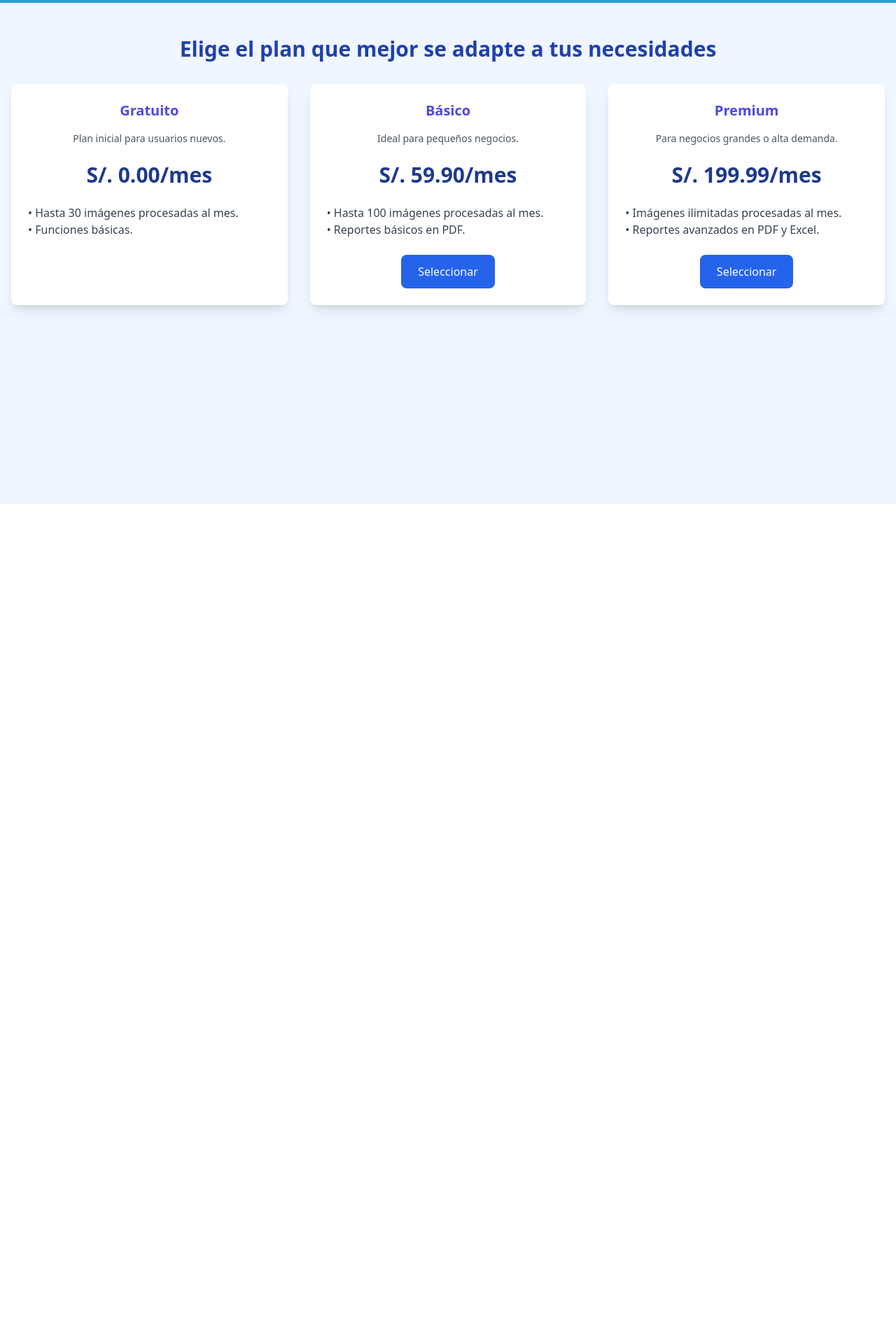
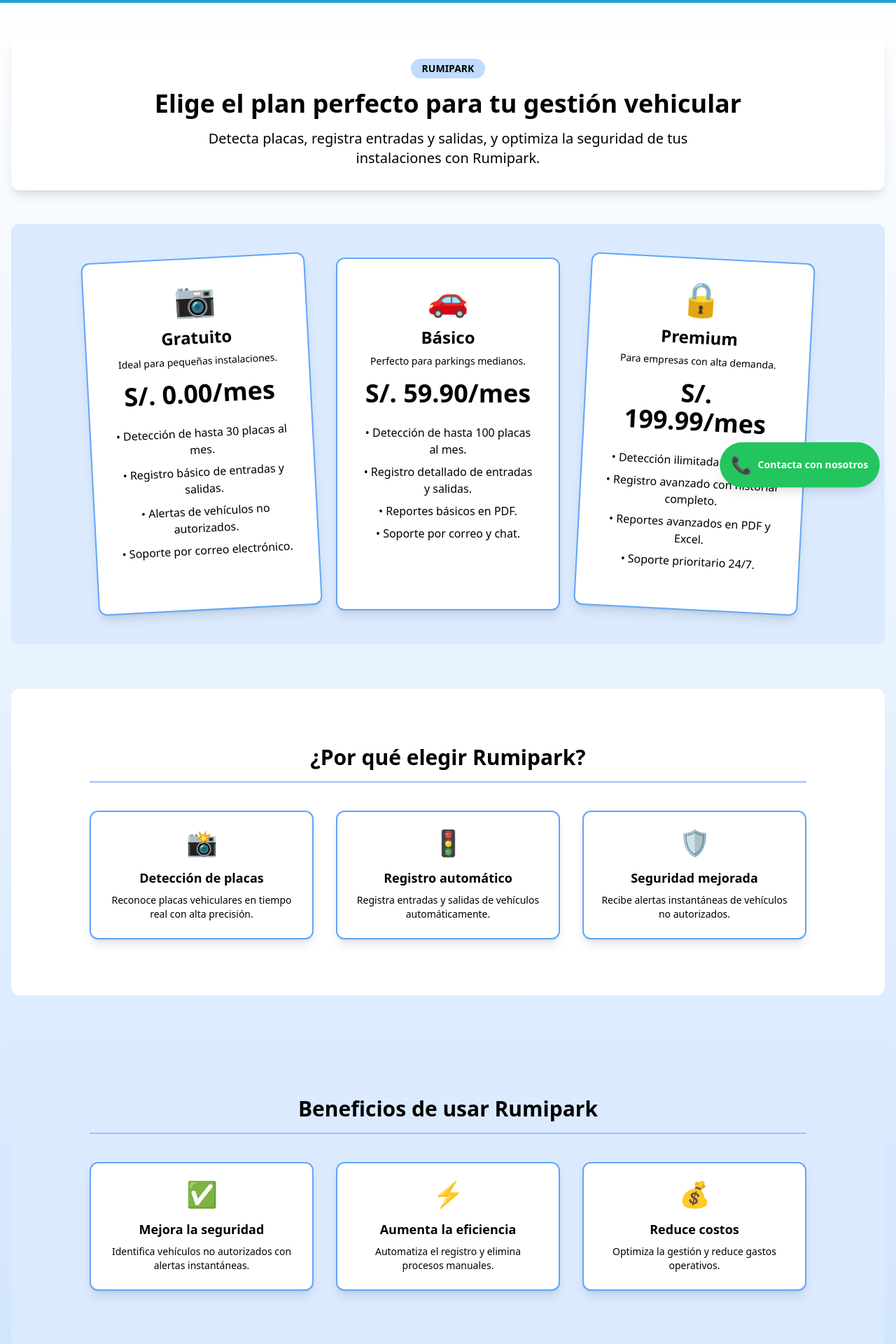
Before and after one commit to Plaquitas19/rumipark, a React (Create React App) app: page / in a window 1280 px wide. Shown: the part 80-2000 px from the top of the page at 70% size. Before the commit the page ends 800 px from the top, so only its background shows below. Built offline with nearby package versions, Linux system fonts and the light colour scheme.

Commit message:
Update PricingPlans.jsx

```diff
--- a/src/client/PricingPlans.jsx
+++ b/src/client/PricingPlans.jsx
@@ -1,164 +1,260 @@
-import React, { useState, useEffect } from "react";
+import React, { useState } from "react";
 import Header from "./Header";
 import { useNavigate } from "react-router-dom";
 
-// Componente PlanCard para mostrar cada plan
-const PlanCard = ({ title, price, description, features, onSelect }) => (
-  <div className="bg-white rounded-lg shadow-lg p-6">
-    <h2 className="text-xl font-semibold text-center text-indigo-600 mb-4">
-      {title}
-    </h2>
-    <p className="text-sm text-center text-gray-600 mb-6">{description}</p>
-    <p className="text-3xl font-semibold text-center text-blue-900 mb-6">
-      {price}
-    </p>
-    <ul className="mb-6 text-gray-700">
+const PlanCard = ({ title, price, description, features, icon, rotate }) => (
+  <div
+    className={`bg-white rounded-xl p-8 flex flex-col items-center text-black shadow-lg border-2 border-blue-400 transform transition-all duration-300 hover:scale-105 ${rotate}`}
+  >
+    <div className="text-5xl mb-4 text-blue-500">{icon}</div>
+    <h2 className="text-2xl font-bold text-center mb-2">{title}</h2>
+    <p className="text-sm text-center mb-4">{description}</p>
+    <p className="text-4xl font-bold text-center mb-6">{price}</p>
+    <ul className="mb-6 text-center space-y-2">
       {features.map((feature, index) => (
         <li key={index}>• {feature}</li>
       ))}
     </ul>
-    {onSelect && (
-      <div className="flex justify-center">
-        <button
-          onClick={onSelect}
-          className="bg-blue-600 text-white py-3 px-6 rounded-lg hover:bg-blue-700"
-        >
-          Seleccionar
-        </button>
-      </div>
-    )}
   </div>
 );
 
-// Configuración de los planes con IDs del backend
+const InfoCard = ({ icon, title, description }) => (
+  <div className="bg-white rounded-xl p-6 flex flex-col items-center text-black shadow-lg border-2 border-blue-400 transform transition-all duration-300 hover:scale-105">
+    <div className="text-4xl mb-4 text-blue-500">{icon}</div>
+    <h3 className="text-lg font-semibold text-center mb-2">{title}</h3>
+    <p className="text-sm text-center">{description}</p>
+  </div>
+);
+
+// Configuración de los planes
 const plans = [
   {
     id: 1,
     title: "Gratuito",
     price: "S/. 0.00/mes",
-    description: "Plan inicial para usuarios nuevos.",
-    features: ["Hasta 30 imágenes procesadas al mes.", "Funciones básicas."],
+    description: "Ideal para pequeñas instalaciones.",
+    features: [
+      "Detección de hasta 30 placas al mes.",
+      "Registro básico de entradas y salidas.",
+      "Alertas de vehículos no autorizados.",
+      "Soporte por correo electrónico.",
+    ],
+    icon: "📷",
+    rotate: "-rotate-3",
   },
   {
     id: 2,
     title: "Básico",
     price: "S/. 59.90/mes",
-    description: "Ideal para pequeños negocios.",
+    description: "Perfecto para parkings medianos.",
     features: [
-      "Hasta 100 imágenes procesadas al mes.",
+      "Detección de hasta 100 placas al mes.",
+      "Registro detallado de entradas y salidas.",
       "Reportes básicos en PDF.",
+      "Soporte por correo y chat.",
     ],
+    icon: "🚗",
+    rotate: "rotate-0",
   },
   {
     id: 3,
     title: "Premium",
     price: "S/. 199.99/mes",
-    description: "Para negocios grandes o alta demanda.",
+    description: "Para empresas con alta demanda.",
     features: [
-      "Imágenes ilimitadas procesadas al mes.",
+      "Detección ilimitada de placas.",
+      "Registro avanzado con historial completo.",
       "Reportes avanzados en PDF y Excel.",
+      "Soporte prioritario 24/7.",
     ],
+    icon: "🔒",
+    rotate: "rotate-3",
+  },
+];
+
+// Características principales
+const infoSections = [
+  {
+    icon: "📸",
+    title: "Detección de placas",
+    description:
+      "Reconoce placas vehiculares en tiempo real con alta precisión.",
+  },
+  {
+    icon: "🚦",
+    title: "Registro automático",
+    description: "Registra entradas y salidas de vehículos automáticamente.",
+  },
+  {
+    icon: "🛡️",
+    title: "Seguridad mejorada",
+    description: "Recibe alertas instantáneas de vehículos no autorizados.",
+  },
+];
+
+// Beneficios
+const benefits = [
+  {
+    icon: "✅",
+    title: "Mejora la seguridad",
+    description:
+      "Identifica vehículos no autorizados con alertas instantáneas.",
+  },
+  {
+    icon: "⚡",
+    title: "Aumenta la eficiencia",
+    description: "Automatiza el registro y elimina procesos manuales.",
+  },
+  {
+    icon: "💰",
+    title: "Reduce costos",
+    description: "Optimiza la gestión y reduce gastos operativos.",
+  },
+];
+
+// Casos de uso
+const useCases = [
+  {
+    icon: "🅿️",
+    title: "Parkings comerciales",
+    description: "Controla el acceso y genera reportes de ocupación.",
+  },
+  {
+    icon: "🚛",
+    title: "Empresas de logística",
+    description: "Monitorea camiones y optimiza rutas.",
+  },
+  {
+    icon: "🏢",
+    title: "Edificios residenciales",
+    description: "Garantiza la seguridad de los residentes.",
   },
 ];
 
 const PricingPlans = () => {
+  // eslint-disable-next-line no-unused-vars
   const [showLoginModal, setShowLoginModal] = useState(false);
-  const [preferenceId, setPreferenceId] = useState(null); // Para almacenar el ID de la preferencia
   const navigate = useNavigate();
+  // eslint-disable-next-line no-unused-vars
   const userId = localStorage.getItem("id");
 
-  // Función que se ejecuta cuando se selecciona un plan
-  const handleSelectPlan = async (planId) => {
-    if (!userId) return setShowLoginModal(true); // Mostrar modal si el usuario no está autenticado
-
-    try {
-      const response = await fetch(
-        "https://CamiMujica.pythonanywhere.com/cambiar_plan",
-        {
-          method: "POST",
-          headers: { "Content-Type": "application/json" },
-          body: JSON.stringify({ usuario_id: userId, plan_id: planId }), // Enviar id del usuario y plan seleccionado
-        }
-      );
-
-      const data = await response.json();
-
-      if (response.ok && data.init_point) {
-        // Guardar el ID de la preferencia de pago
-        setPreferenceId(data.init_point);
-      } else {
-        // Mostrar mensaje de error si no se pudo procesar el pago
-        alert(data.error || "Error procesando el pago.");
-      }
-    } catch (error) {
-      console.error("Error en la solicitud:", error);
-      alert(
-        "Error al procesar el plan. Por favor, intenta de nuevo más tarde."
-      );
-    }
-  };
-
-  // Inicializar el botón de MercadoPago después de obtener la preferencia
-  useEffect(() => {
-    if (preferenceId) {
-      if (!window.MercadoPago) {
-        console.error("El SDK de Mercado Pago no se cargó correctamente.");
-        return;
-      }
-      const mp = new window.MercadoPago(
-        "TEST-b9171da0-16cd-40a5-b99a-1bf6c029d79a",
-        {
-          locale: "es-PE", // Puedes ajustar esto según el país
-        }
-      );
-
-      mp.checkout({
-        preference: {
-          id: preferenceId, // Usar el ID de la preferencia generada en el backend
-        },
-        render: {
-          container: "#button-checkout", // Contenedor donde se renderiza el botón de pago
-          label: "Pagar con MercadoPago", // El texto del botón
-        },
-      });
-    }
-  }, [preferenceId]);
-
   return (
-    <div className="bg-blue-50 min-h-screen">
+    <div className="bg-gradient-to-b from-white to-blue-200 min-h-screen">
       <Header />
       <div className="container mx-auto pt-12 px-4">
-        <h1 className="text-3xl font-semibold text-center text-blue-800 mb-8">
-          Elige el plan que mejor se adapte a tus necesidades
+        {/* Encabezado */}
+        <div className="text-center mb-12 bg-white py-8 rounded-xl shadow-lg">
+          <div className="inline-block bg-blue-200 text-black text-sm font-semibold px-4 py-1 rounded-full mb-4">
+            RUMIPARK
+          </div>
+          <h1 className="text-4xl font-bold text-black mb-4">
+            Elige el plan perfecto para tu gestión vehicular
           </h1>
-        <div className="grid grid-cols-1 md:grid-cols-3 gap-8">
+          <p className="text-xl text-black max-w-3xl mx-auto">
+            Detecta placas, registra entradas y salidas, y optimiza la seguridad
+            de tus instalaciones con Rumipark.
+          </p>
+        </div>
+
+        {/* Planes */}
+        <div className="bg-blue-100 rounded-xl py-12 mb-16">
+          <div className="grid grid-cols-1 md:grid-cols-3 gap-8 max-w-5xl mx-auto">
             {plans.map((plan) => (
-            <PlanCard
-              key={plan.id}
-              {...plan}
-              onSelect={plan.id === 1 ? null : () => handleSelectPlan(plan.id)}
-            />
+              <PlanCard key={plan.id} {...plan} />
             ))}
           </div>
         </div>
 
-      {/* Botón de pago de Mercado Pago, solo aparece cuando se ha generado la preferencia */}
-      <div id="button-checkout" className="flex justify-center mt-8"></div>
+        {/* Características principales */}
+        <div className="bg-white rounded-xl py-20 mb-16">
+          <div className="max-w-5xl mx-auto">
+            <h2 className="text-3xl font-bold text-center text-black mb-10 pb-4 border-b-2 border-blue-300">
+              ¿Por qué elegir Rumipark?
+            </h2>
+            <div className="grid grid-cols-1 md:grid-cols-3 gap-8">
+              {infoSections.map((section, index) => (
+                <InfoCard key={index} {...section} />
+              ))}
+            </div>
+          </div>
+        </div>
 
-      {/* Modal para redirigir al login si el usuario no está autenticado */}
+        {/* Beneficios */}
+        <div className="bg-blue-100 rounded-xl py-20 mb-16">
+          <div className="max-w-5xl mx-auto">
+            <h2 className="text-3xl font-bold text-center text-black mb-10 pb-4 border-b-2 border-blue-300">
+              Beneficios de usar Rumipark
+            </h2>
+            <div className="grid grid-cols-1 md:grid-cols-3 gap-8">
+              {benefits.map((benefit, index) => (
+                <InfoCard key={index} {...benefit} />
+              ))}
+            </div>
+          </div>
+        </div>
+
+        {/* Casos de uso */}
+        <div className="bg-white rounded-xl py-20 mb-16">
+          <div className="max-w-5xl mx-auto">
+            <h2 className="text-3xl font-bold text-center text-black mb-10 pb-4 border-b-2 border-blue-300">
+              Casos de uso
+            </h2>
+            <div className="grid grid-cols-1 md:grid-cols-3 gap-8">
+              {useCases.map((useCase, index) => (
+                <InfoCard key={index} {...useCase} />
+              ))}
+            </div>
+          </div>
+        </div>
+
+        {/* Llamado a la acción */}
+        <div className="text-center py-12 bg-blue-300 rounded-xl max-w-5xl mx-auto mb-16 shadow-lg">
+          <h2 className="text-4xl font-bold text-black mb-4">
+            ¡Optimiza tu gestión vehicular hoy!
+          </h2>
+          <p className="text-lg text-black mb-6 max-w-2xl mx-auto">
+            Prueba Rumipark y mejora la seguridad y eficiencia de tus
+            instalaciones con nuestra tecnología avanzada.
+          </p>
+          <a
+            href="https://wa.me/1234567890?text=Hola,%20quiero%20información%20sobre%20los%20planes%20de%20Rumipark"
+            target="_blank"
+            rel="noopener noreferrer"
+            className="bg-gradient-to-r from-blue-500 to-blue-600 text-white py-3 px-8 rounded-lg hover:from-blue-600 hover:to-blue-700 transition-colors duration-300 text-lg font-semibold"
+          >
+            Contáctanos ahora
+          </a>
+        </div>
+      </div>
+
+      {/* Ícono de WhatsApp flotante */}
+      <a
+        href="https://wa.me/1234567890?text=Hola,%20quiero%20información%20sobre%20los%20planes%20de%20Rumipark"
+        target="_blank"
+        rel="noopener noreferrer"
+        className="fixed bottom-6 right-6 bg-green-500 text-white p-4 rounded-full shadow-lg hover:bg-green-600 transition-colors duration-300 flex items-center animate-pulse"
+      >
+        <span className="text-2xl mr-2">📞</span>
+        <span className="text-sm font-semibold">Contacta con nosotros</span>
+      </a>
+
       {showLoginModal && (
         <div className="fixed inset-0 flex items-center justify-center bg-black bg-opacity-50">
-          <div className="bg-white p-6 rounded-lg">
-            <h2 className="text-lg font-semibold mb-4">Inicia sesión</h2>
-            <p className="mb-4 text-gray-600">
+          <div className="bg-white p-6 rounded-lg shadow-lg max-w-sm w-full">
+            <h2 className="text-xl font-semibold text-gray-800 mb-4 text-center">
+              Inicia sesión
+            </h2>
+            <p className="mb-4 text-gray-500 text-center">
               Para seleccionar un plan, primero debes iniciar sesión.
             </p>
+            <div className="flex justify-center">
               <button
-              onClick={() => navigate("/login")} // Redirigir al formulario de login
-              className="bg-blue-600 text-white py-2 px-6 rounded-lg"
+                onClick={() => navigate("/login")}
+                className="bg-blue-600 text-white py-2 px-6 rounded-lg hover:bg-blue-700 transition-colors duration-300"
               >
                 Ir al Login
               </button>
+            </div>
           </div>
         </div>
       )}
```
Lines whose indentation alone changed are shown as unchanged.
